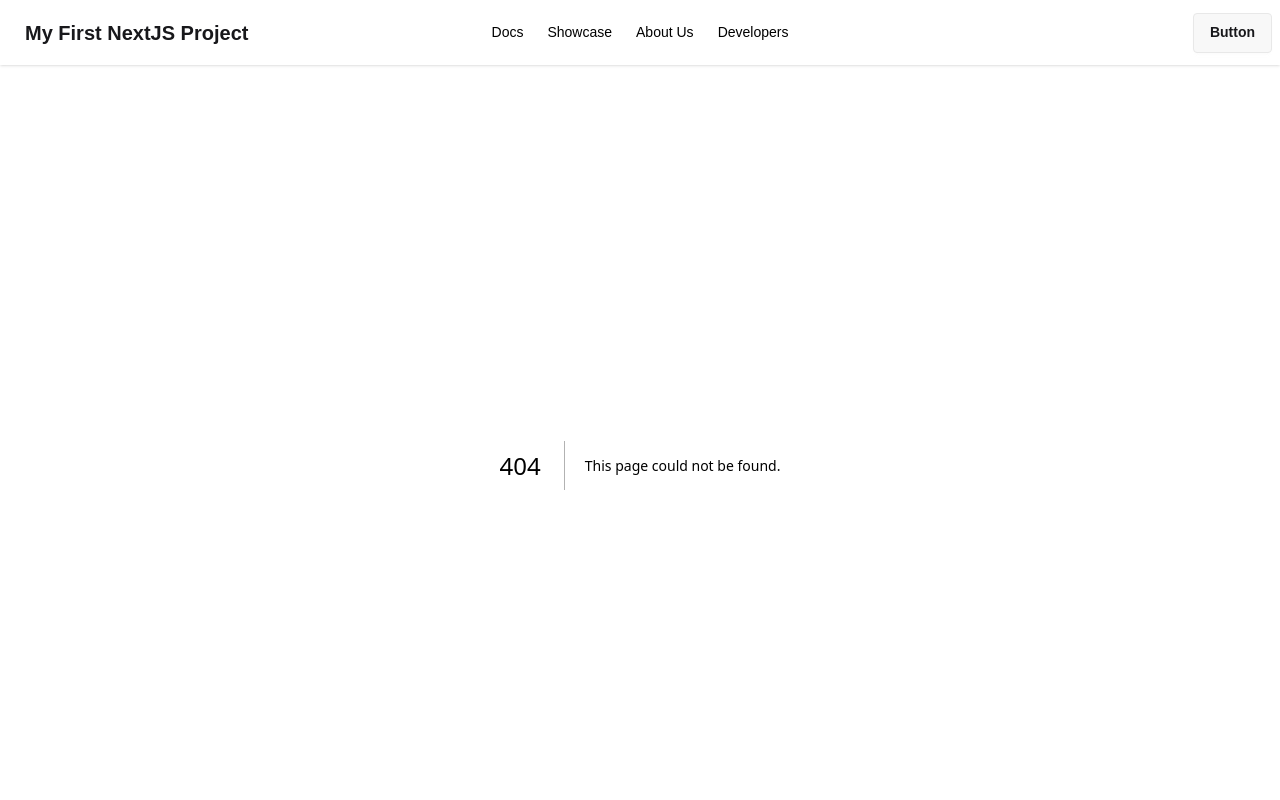
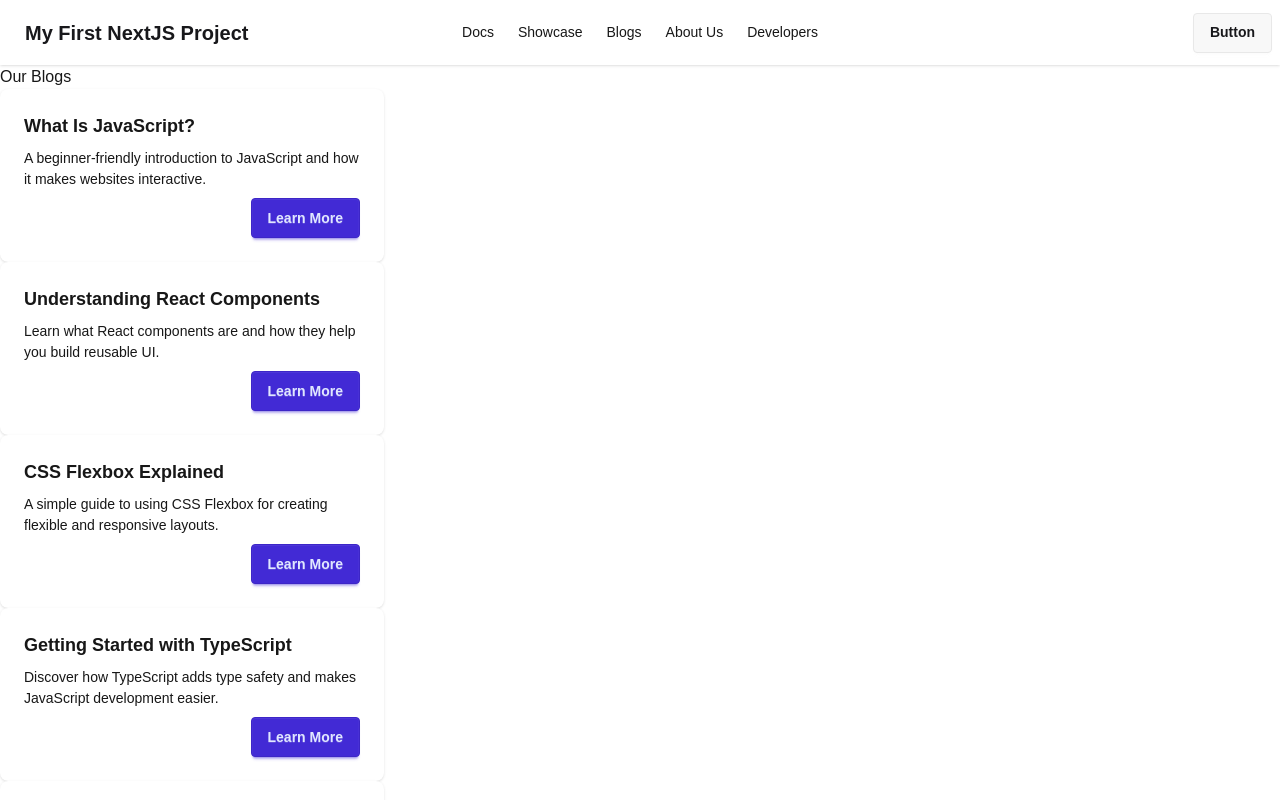
Before and after one commit to MasudRanaOfficial/my-next-ts-app, a Next.js app: page /blogs in a window 1280 px wide. Before the commit this address had no page. Shown: the top 800 px of the page. Built offline with nearby package versions, Linux system fonts and the light colour scheme.

Commit message:
add: implement Blogs page and Blog component with sample data

```diff
--- /dev/null
+++ b/app/blogs/page.tsx
@@ -0,0 +1,90 @@
+import React from "react";
+import Blog from "../components/Blog";
+
+const blogsData = [
+  {
+    id: 1,
+    title: "What Is JavaScript?",
+    description:
+      "A beginner-friendly introduction to JavaScript and how it makes websites interactive.",
+    author: "Masud Rana",
+    category: "JavaScript",
+    date: "2026-09-10",
+    image: "https://example.com/javascript.jpg",
+  },
+  {
+    id: 2,
+    title: "Understanding React Components",
+    description:
+      "Learn what React components are and how they help you build reusable UI.",
+    author: "John Doe",
+    category: "React",
+    date: "2026-09-09",
+    image: "https://example.com/react.jpg",
+  },
+  {
+    id: 3,
+    title: "CSS Flexbox Explained",
+    description:
+      "A simple guide to using CSS Flexbox for creating flexible and responsive layouts.",
+    author: "Sarah Smith",
+    category: "CSS",
+    date: "2026-09-08",
+    image: "https://example.com/flexbox.jpg",
+  },
+  {
+    id: 4,
+    title: "Getting Started with TypeScript",
+    description:
+      "Discover how TypeScript adds type safety and makes JavaScript development easier.",
+    author: "Alex Johnson",
+    category: "TypeScript",
+    date: "2026-09-07",
+    image: "https://example.com/typescript.jpg",
+  },
+  {
+    id: 5,
+    title: "How Does the Internet Work?",
+    description:
+      "Understand what happens behind the scenes when you visit a website.",
+    author: "Michael Brown",
+    category: "Web Development",
+    date: "2026-09-06",
+    image: "https://example.com/internet.jpg",
+  },
+  {
+    id: 6,
+    title: "Beginner's Guide to Git and GitHub",
+    description:
+      "Learn the basics of Git and GitHub and how developers manage their code.",
+    author: "Emily Wilson",
+    category: "Git",
+    date: "2026-09-05",
+    image: "https://example.com/github.jpg",
+  },
+  {
+    id: 7,
+    title: "Responsive Web Design Basics",
+    description:
+      "Learn how to make websites look great on phones, tablets, and desktop screens.",
+    author: "David Lee",
+    category: "Web Design",
+    date: "2026-09-04",
+    image: "https://example.com/responsive.jpg",
+  },
+];
+
+const BlogsPage = () => {
+  return (
+    <div>
+      <h2>Our Blogs</h2>
+      {
+        blogsData.map(post => (
+          <Blog key={post.id} post={post}></Blog>
+        ))
+      }
+    </div>
+  );
+};
+
+export default BlogsPage;
--- /dev/null
+++ b/app/components/Blog.tsx
@@ -0,0 +1,21 @@
+import React from 'react';
+
+const Blog = ({post}) => {
+
+  const {title, description} = post;
+  return (
+    <div className="card bg-base-100 w-96 shadow-sm">
+      <div className="card-body">
+        <h2 className="card-title">{title}</h2>
+        <p>
+          {description}
+        </p>
+        <div className="card-actions justify-end">
+          <button className="btn btn-primary">Learn More</button>
+        </div>
+      </div>
+    </div>
+  );
+};
+
+export default Blog;
--- a/app/components/Navber.tsx
+++ b/app/components/Navber.tsx
@@ -9,6 +9,9 @@ const Navber = () => {
       </li>
       <li>
         <Link href="/showcase">Showcase</Link>
+      </li>
+      <li>
+        <Link href="/blogs">Blogs</Link>
       </li>
       <li>
         <Link href="/about">About Us</Link>
```
